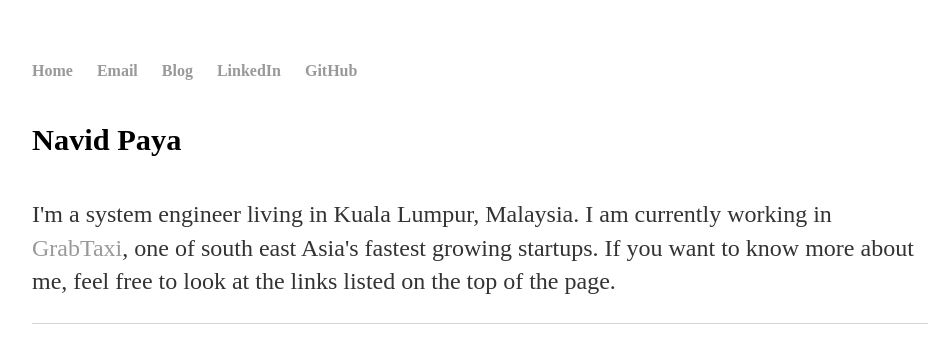
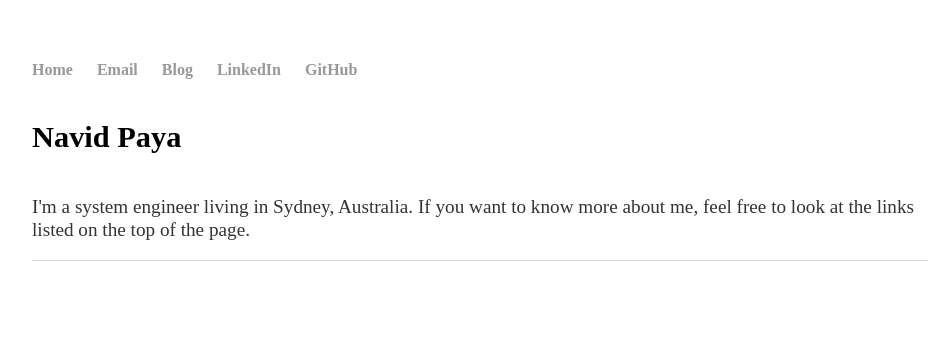
Before and after one commit to navidpaya/navidpaya.github.io, a Jekyll site: the page built from index.html, in a window 1280 px wide. Shown: the top 363 px of the page, without its empty margins (160-1105 px from the left). Built offline with Jekyll 4.4.1, drawn with Linux system fonts in a browser that asks for light colours.

Commit message:
Changing the font size.

```diff
--- a/css/main.css
+++ b/css/main.css
@@ -3,7 +3,7 @@ body { margin: 60px auto; width: 70%; }
 a { text-decoration: none; color: #999; }
 a:hover { text-decoration: underline; }
 
-p, ul { font-size: 1.5em; line-height: 1.4em; color: #333; }
+p, ul { font-size: 1.2em; line-height: 1.2em; color: #333; }
 
 h1, h2, h3, h4 { font-family: 'FontAwesome'; }
 h1 { font-size: 3em;  }
--- a/index.html
+++ b/index.html
@@ -4,5 +4,5 @@ title: Navid Paya
 ---
 		<div class="blurb">
             <h4> Navid Paya </h4>
-            <p>I'm a system engineer living in Kuala Lumpur, Malaysia. I am currently working in <a href=http://grabtaxi.com>GrabTaxi</a>, one of south east Asia's fastest growing startups. If you want to know more about me, feel free to look at the links listed on the top of the page.</p>
+            <p>I'm a system engineer living in Sydney, Australia. If you want to know more about me, feel free to look at the links listed on the top of the page.</p>
 		</div>
```
Also changed, not shown: 2 other files.
